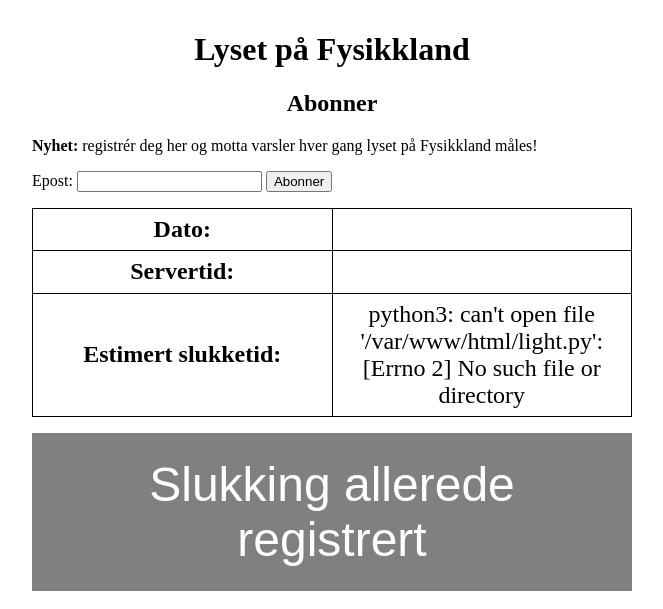
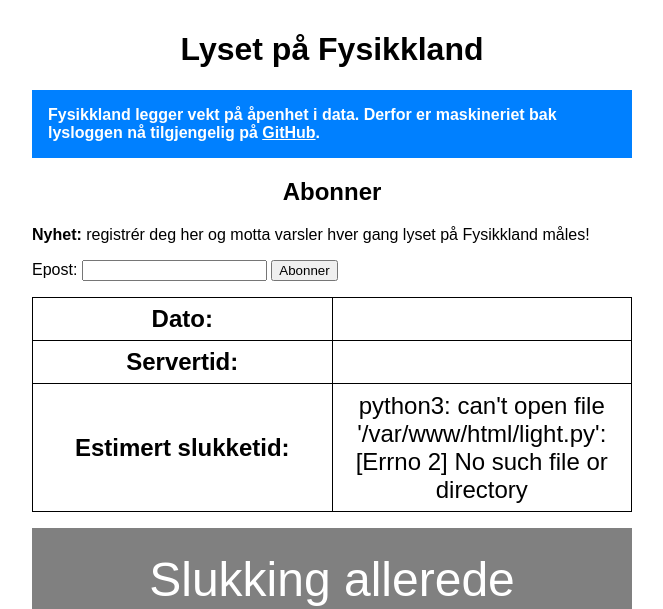
Before and after one commit to hersle/light, a PHP site: page / in a window 1280 px wide. Shown: the top 609 px of the page, without its empty margins (308-971 px from the left). Run offline with PHP 8.4, Linux system fonts and the light colour scheme.

Commit message:
Added GitHub announcement

```diff
--- a/index.php
+++ b/index.php
@@ -4,6 +4,7 @@
 
 <style>
 	body {
+		font-family: sans-serif;
 		max-width: 600px;
 		margin: 0px auto;
 		padding: 10px;
@@ -34,6 +35,15 @@
 	h1, h2 {
 		text-align: center;
 	}
+	.announcement {
+		background-color: #0080ff;
+		color: white;
+		padding: 1.0em;
+	}
+	.announcement a {
+		color: white;
+		text-decoration: underline;
+	}
 </style>
 
 <meta name="viewport" content="width=device-width, initial-scale=1">
@@ -42,6 +52,13 @@
 <body>
 
 <h1>Lyset på Fysikkland</h1>
+
+<div class="announcement">
+<strong>
+Fysikkland legger vekt på åpenhet i data.
+Derfor er maskineriet bak lysloggen nå tilgjengelig på <a href="https://github.com/hersle/light">GitHub</a>.
+</strong>
+</div>
 
 <h2>Abonner</h2>
 <p><strong>Nyhet: </strong>registrér deg her og motta varsler hver gang lyset på Fysikkland måles!</p>
```
